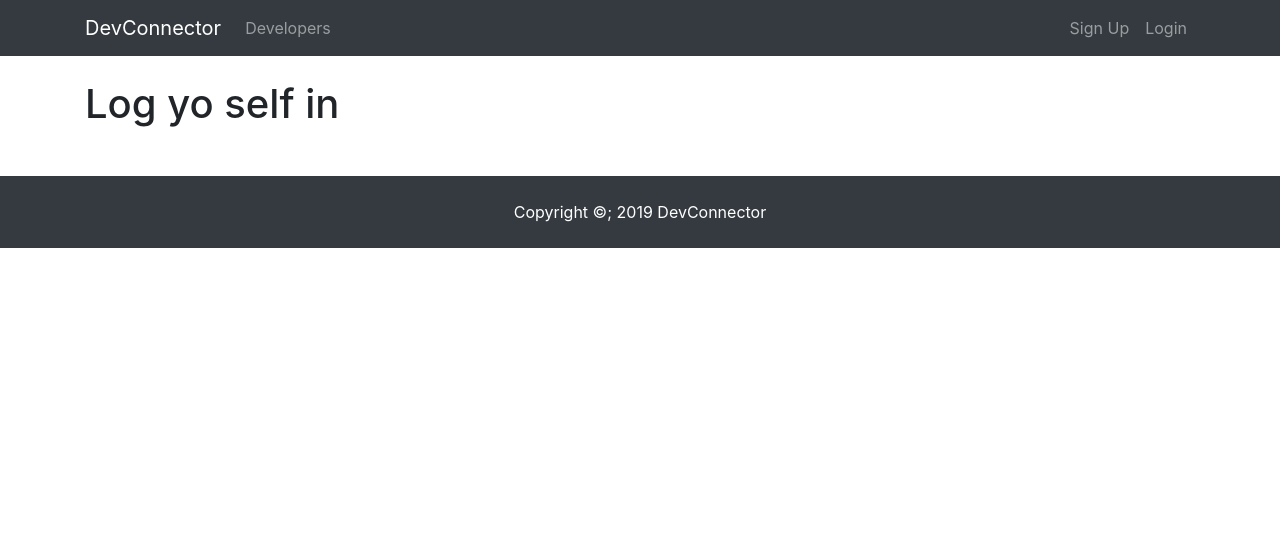
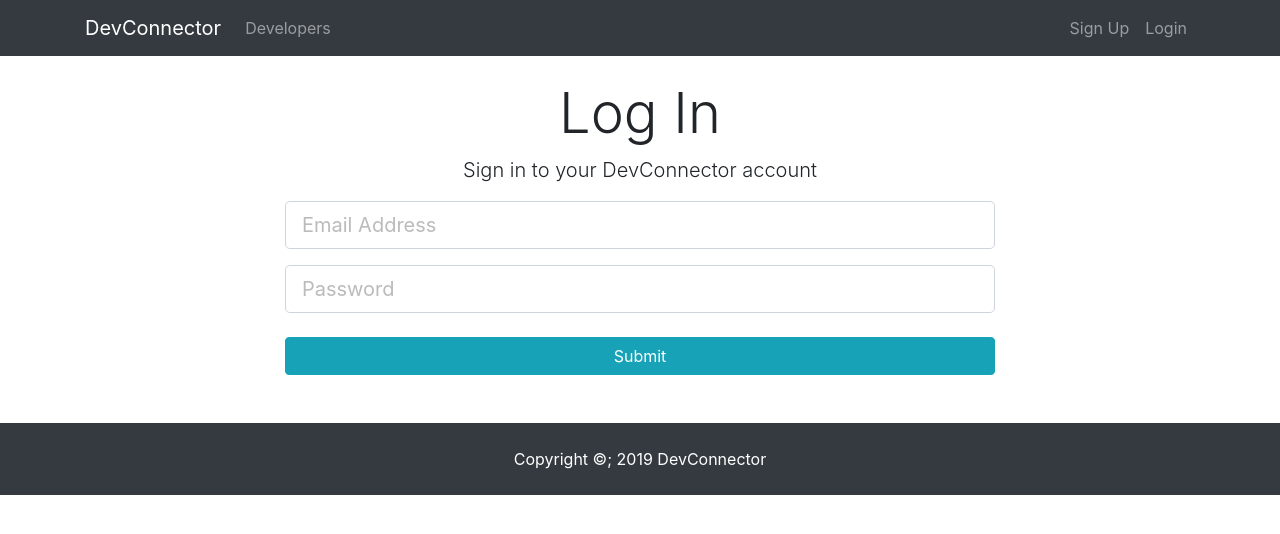
Before and after one commit to CodeBishop/mern-stack, a React (Create React App) app in the folder client/: page /login in a window 1280 px wide. Shown: the top 534 px of the page. Built offline with nearby package versions, Linux system fonts and the light colour scheme.

Commit message:
Paste in HTML for Login component and  implement form controls.

```diff
--- a/client/src/components/auth/Login.js
+++ b/client/src/components/auth/Login.js
@@ -1,10 +1,68 @@
 import React, {Component} from 'react'
 
 class Login extends Component {
+  constructor() {
+    super()
+
+    this.state = {
+      email: '',
+      password: '',
+      errors: {}
+    }
+
+    this.onChange = this.onChange.bind(this)
+    this.onSubmit = this.onSubmit.bind(this)
+  }
+
+  onChange(e) {
+    this.setState({[e.target.name]: e.target.value})
+  }
+
+  onSubmit(e) {
+    e.preventDefault()
+
+    const user = {
+      email: this.state.email,
+      password: this.state.password,
+    }
+
+    console.log(user)
+  }
+
   render() {
     return (
-      <div>
-        <h1> Log yo self in</h1>
+      <div className="login">
+        <div className="container">
+          <div className="row">
+            <div className="col-md-8 m-auto">
+              <h1 className="display-4 text-center">Log In</h1>
+              <p className="lead text-center">Sign in to your DevConnector account</p>
+              <form onSubmit={this.onSubmit}>
+                <div className="form-group">
+                  <input
+                    type="email"
+                    className="form-control form-control-lg"
+                    placeholder="Email Address"
+                    name="email"
+                    value={this.state.email}
+                    onChange={this.onChange}
+                  />
+                </div>
+                <div className="form-group">
+                  <input
+                    type="password"
+                    className="form-control form-control-lg"
+                    placeholder="Password"
+                    name="password"
+                    value={this.state.password}
+                    onChange={this.onChange}
+                  />
+                </div>
+                <input type="submit" className="btn btn-info btn-block mt-4" />
+              </form>
+            </div>
+          </div>
+        </div>
       </div>
     )
   }
```
